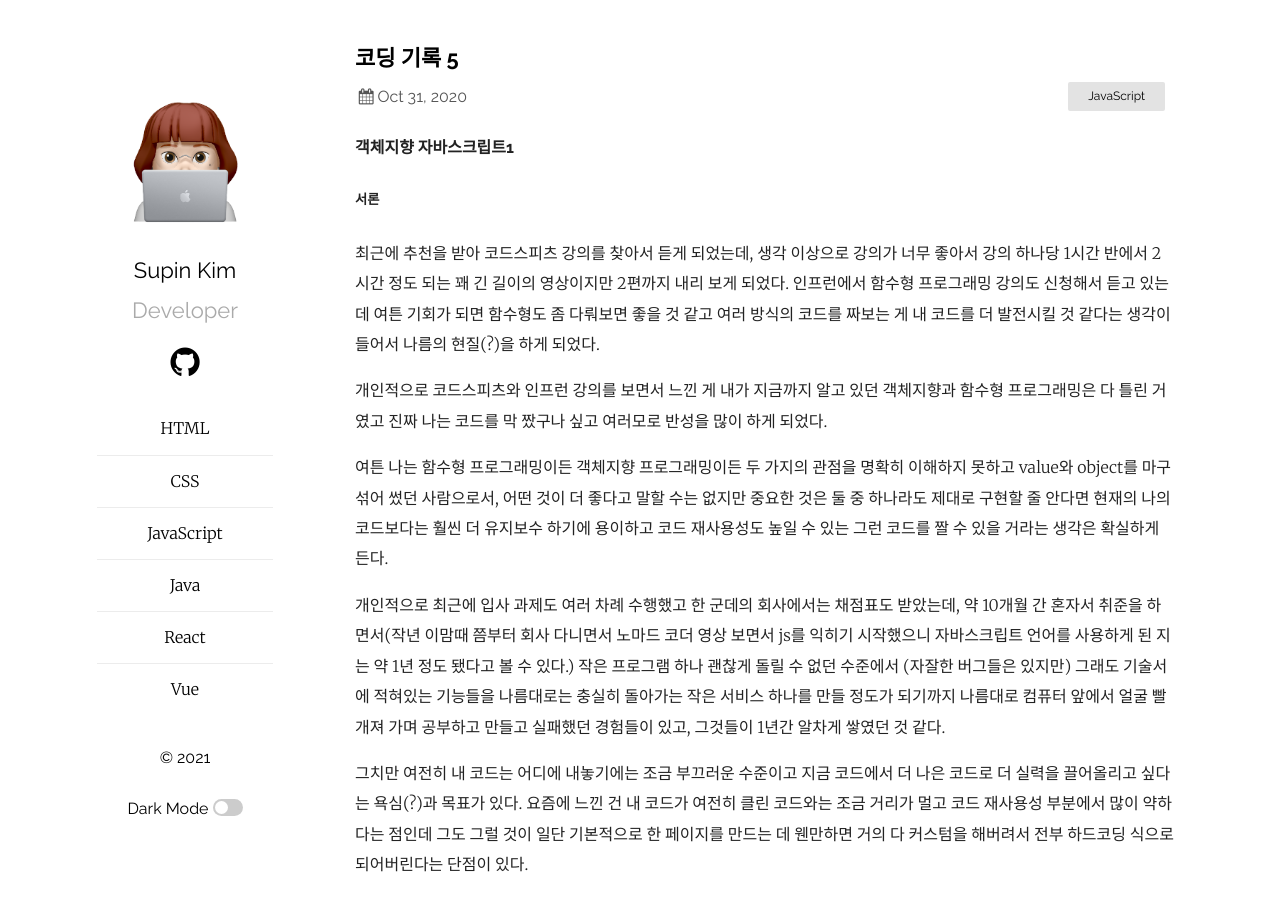
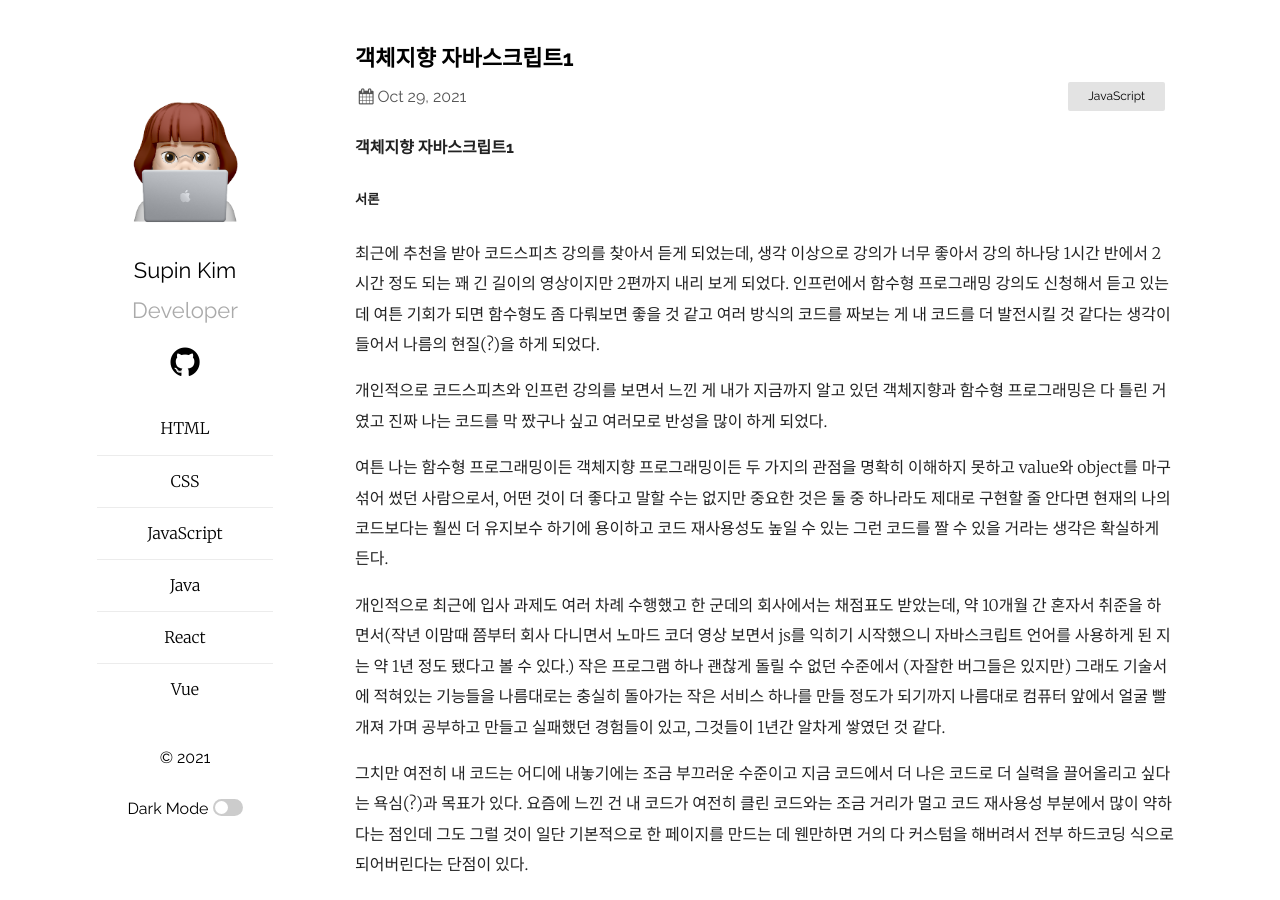
Before and after one commit to SUPINKIM/SUPINKIM.github.io, a Jekyll site: the page built from _posts/2021-10-29-oop_practice1.md, in a window 1280 px wide and 900 px high. Built offline with Jekyll 4.4.1, drawn with Linux system fonts in a browser that asks for light colours.

Commit message:
Update and rename 2021-10-29-oop-practice1.md to 2021-10-29-oop_practice1.md

```diff
--- a/_posts/2021-10-29-oop-practice1.md
+++ b/_posts/2021-10-29-oop_practice1.md
@@ -1,7 +1,7 @@
 ---
 layout: post
-title: "코딩 기록 5"
-date: 2020-10-31
+title: "객체지향 자바스크립트1"
+date: 2021-10-29
 category: [JavaScript]
 ---
 
```
